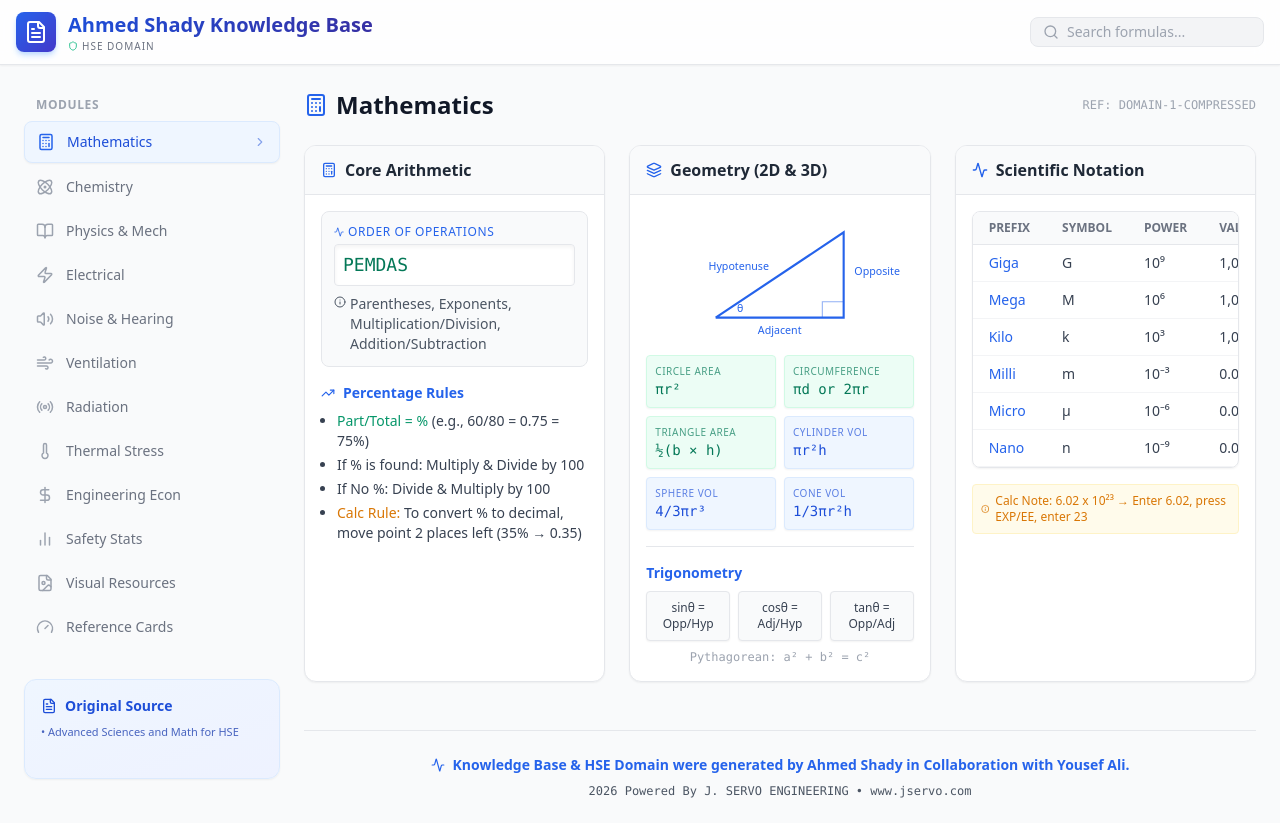
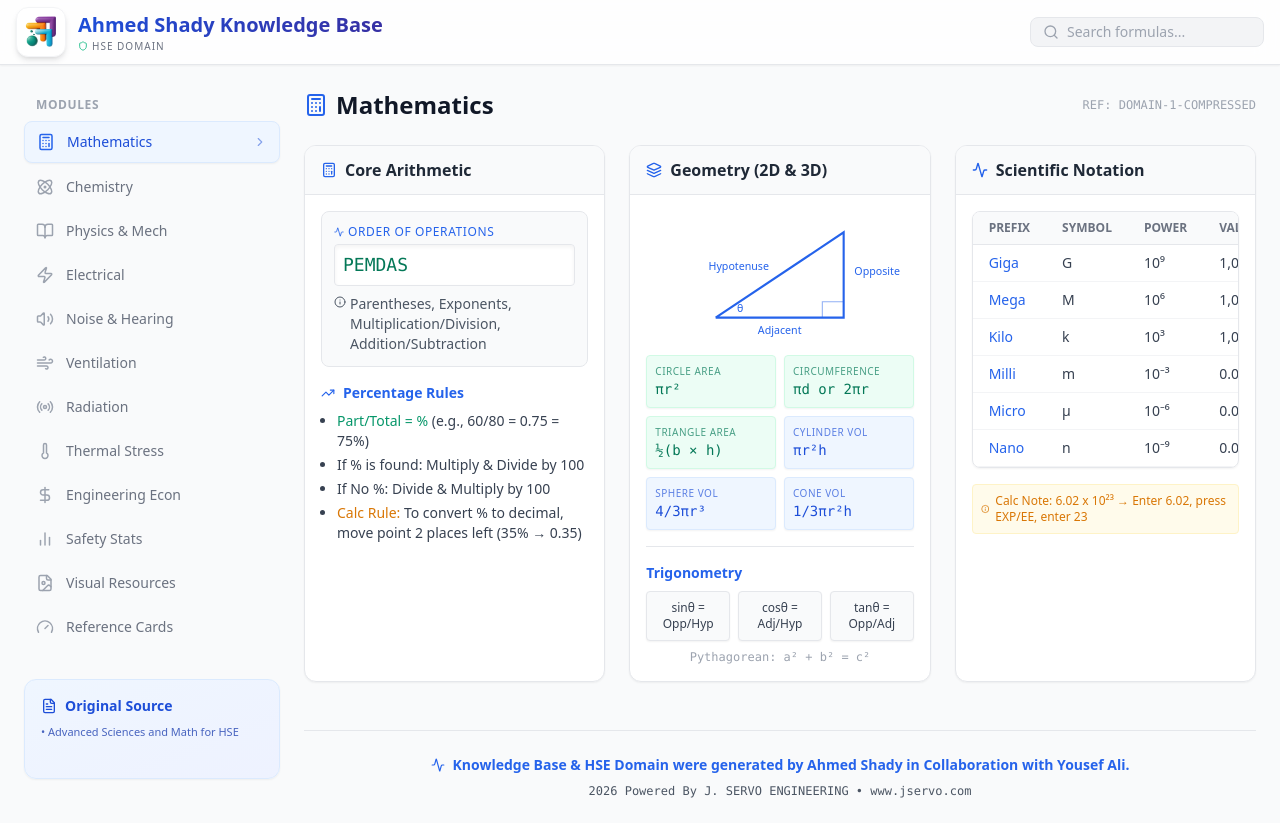
Before and after one commit to bigjoe-oti/HSE, a React (Vite) app: page / in a window 1280 px wide. Built offline with nearby package versions, Linux system fonts and the light colour scheme.

Commit message:
feat: integrate J. Servo branding and logo link

```diff
--- a/src/components/SafetyKnowledgeBase.tsx
+++ b/src/components/SafetyKnowledgeBase.tsx
@@ -1476,9 +1476,20 @@ const SafetyKnowledgeBase = () => {
       <nav className="sticky top-0 z-50 bg-white/80 backdrop-blur-md border-b border-gray-200 shadow-sm">
         <div className="max-w-7xl mx-auto px-4 h-16 flex items-center justify-between">
           <div className="flex items-center gap-3">
-            <div className="bg-gradient-to-br from-blue-600 to-indigo-700 p-2 rounded-lg shadow-md shadow-blue-200">
-              <FileText className="text-white" size={24} />
-            </div>
+            <a
+              href="https://jservo.com"
+              target="_blank"
+              rel="noopener noreferrer"
+              className="group relative transition-all duration-300 hover:scale-105 active:scale-95"
+            >
+              <div className="bg-white p-1 rounded-xl shadow-md border border-gray-100 group-hover:shadow-lg group-hover:border-blue-100 transition-all">
+                <img
+                  src="/assets/logo-jservo.png"
+                  alt="J. Servo Logo"
+                  className="w-10 h-10 object-contain"
+                />
+              </div>
+            </a>
             <div>
               <h1 className="text-xl font-bold bg-clip-text text-transparent bg-gradient-to-r from-blue-700 to-indigo-800">
                 Ahmed Shady Knowledge Base
```
Also changed, not shown: public/assets/logo-jservo.png (added).
